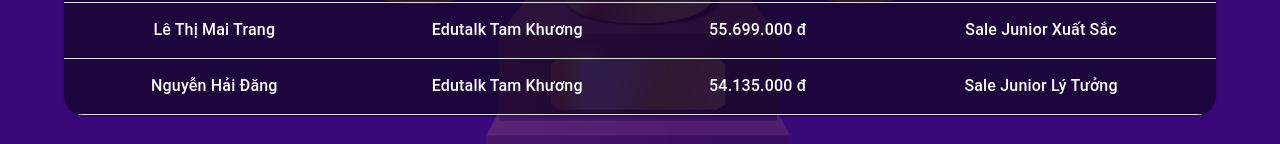
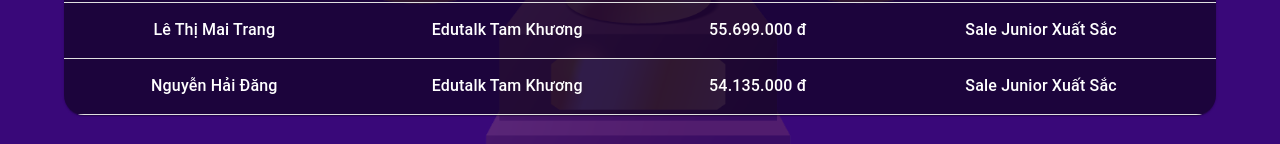
Before and after one commit to thuhieutryhard/edutalk_th, a React (Create React App) app: page / in a window 1280 px wide. Shown: the part 860-1004 px from the top of the page. Built offline with nearby package versions, Linux system fonts and the light colour scheme.

Commit message:
Update data.js

```diff
--- a/src/data.js
+++ b/src/data.js
@@ -57,6 +57,6 @@ export const data = [
       name: "Nguyễn Hải Đăng",
       office: "Edutalk Tam Khương",
       revenue: "54.135.000 đ",
-      position: "Sale Junior Lý Tưởng",
+      position: "Sale Junior Xuất Sắc",
     },
   ];
```
